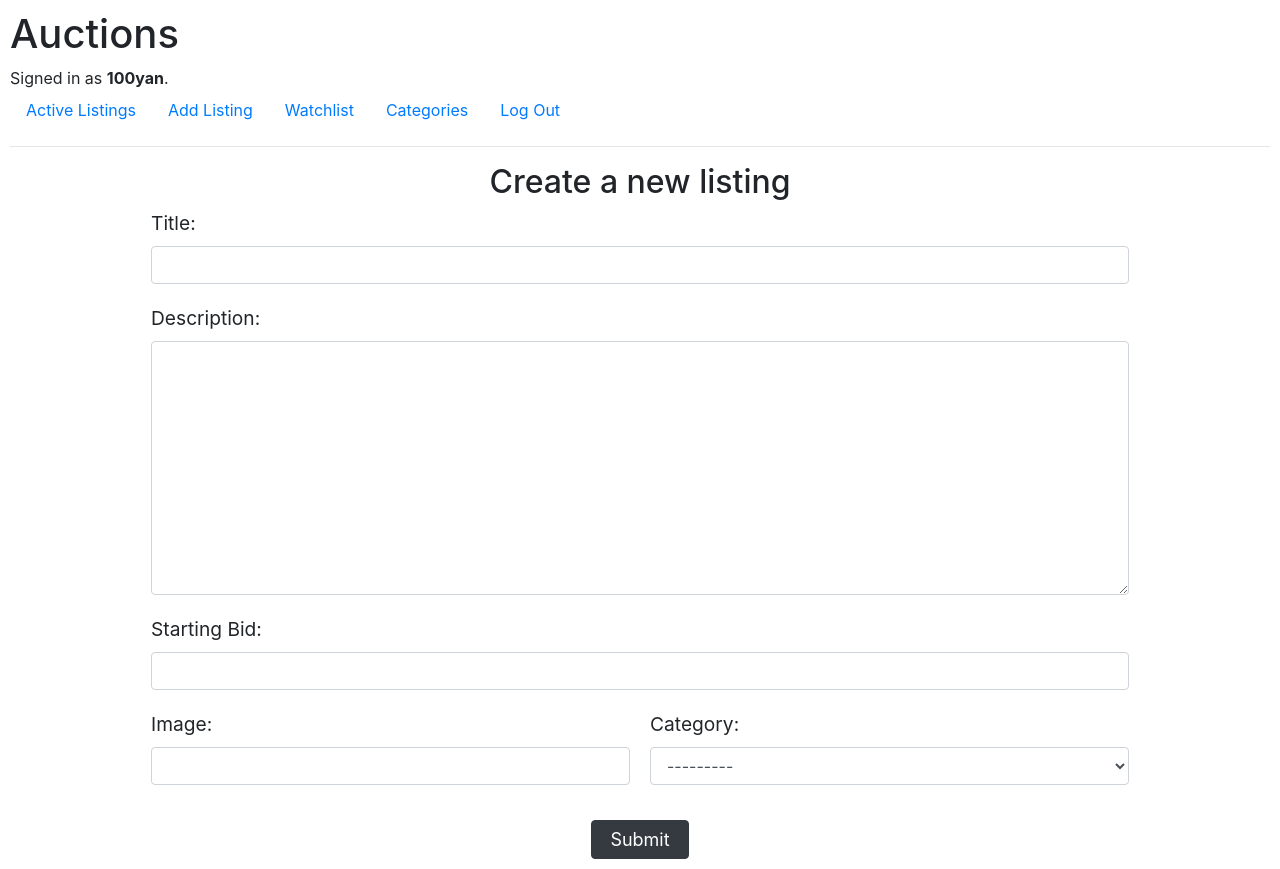
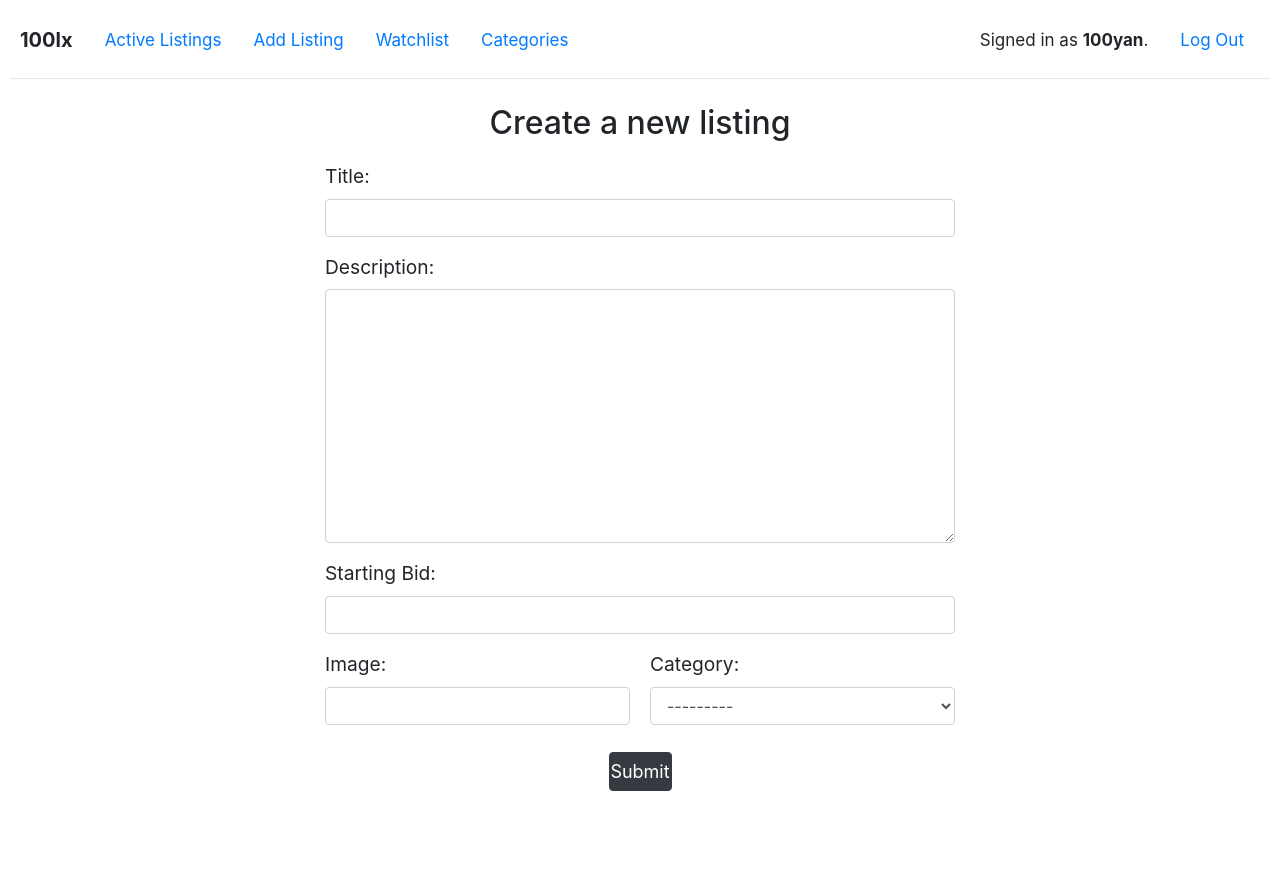
Before and after one commit to 100yann/Commerce, a Django app: page /create in a window 1280 px wide. After the commit the page ends 791 px from the top, so only its background shows below. Run offline with Django 3.2, Linux system fonts and the light colour scheme; a user stored in the database is signed in; some libraries are stand-ins or nearby versions.

Commit message:
change navbar

```diff
--- a/auctions/static/auctions/styles.css
+++ b/auctions/static/auctions/styles.css
@@ -3,13 +3,35 @@ body {
 }
 
 
+/* LAYOUT */
+/* LAYOUT */
+/* LAYOUT */
+.navbar-brand {
+    font-weight:bold;
+}
+.nav {
+    display: flex;
+    justify-content: space-between;
+    margin: 10px 10px 0;
+}
+
+hr {
+    margin: 0 0 25px;
+}
+.navbar-left, .navbar-right {
+    font-size: 17px;
+    display: flex;
+    margin-bottom: 0;
+}
+
+/* CREATE PAGE */
+/* CREATE PAGE */
+/* CREATE PAGE */
+
 .form-group {
     width: 100%;
     box-sizing: border-box;
-    margin-bottom: 10px;
 }
-
-
 
 .form-group input[type="text"],
 .form-group input[type="file"],
@@ -33,6 +55,7 @@ body {
 
 #create-listing-heading{
     text-align: center;
+    margin-bottom: 20px;
 }
 
 label{
@@ -41,7 +64,7 @@ label{
 
 
 .form-control {
-    margin-bottom: 20px;
+    margin-bottom: 12px;
 }
 
 #create-listing-button{
@@ -52,6 +75,10 @@ label{
     display: block;
 }
 
+.container-create-listing {
+    max-width: 50%;
+    margin: auto;
+}
 /* Index Page */
 /* Index Page */
 /* Index Page */
--- a/auctions/templates/auctions/create_listing.html
+++ b/auctions/templates/auctions/create_listing.html
@@ -5,7 +5,7 @@
 {% endblock %}
 
 {% block body %}
-    <div class="container" id="create-listing-div">
+    <div class="container-create-listing">
         <h2 id="create-listing-heading">Create a new listing</h2>
         <form action="{% url 'create' %}" method="POST">
             {% csrf_token %}
--- a/auctions/templates/auctions/layout.html
+++ b/auctions/templates/auctions/layout.html
@@ -8,15 +8,11 @@
         <link href="{% static 'auctions/styles.css' %}" rel="stylesheet">
     </head>
     <body>
-        <h1>Auctions</h1>
-        <div>
-            {% if user.is_authenticated %}
-                Signed in as <strong>{{ user.username }}</strong>.
-            {% else %}
-                Not signed in.
-            {% endif %}
+        <ul class="nav">
+            <div class="navbar-left">
+                <div class="navbar-brand">
+                    100lx
                 </div>
-        <ul class="nav">
                 <li class="nav-item">
                     <a class="nav-link" href="{% url 'index' %}">Active Listings</a>
                 </li>
@@ -29,8 +25,12 @@
                 <li class="nav-item">
                     <a class="nav-link" href="{% url 'categories' category='all' %}">Categories</a>
                 </li>
-
+            </div>
+            <div class="navbar-right">
                 {% if user.is_authenticated %}
+                    <li class="nav-item">
+                        <p class="nav-link">Signed in as <strong>{{ user.username }}</strong>.</p>
+                    </li>
                     <li class="nav-item">
                         <a class="nav-link" href="{% url 'logout' %}">Log Out</a>
                     </li>
@@ -41,8 +41,8 @@
                     <li class="nav-item">
                         <a class="nav-link" href="{% url 'register' %}">Register</a>
                     </li>
-
                 {% endif %}
+            </div>
         </ul>
         <hr>
         {% block body %}
```
Also changed, not shown: db.sqlite3. Lines whose indentation alone changed are shown as unchanged.
